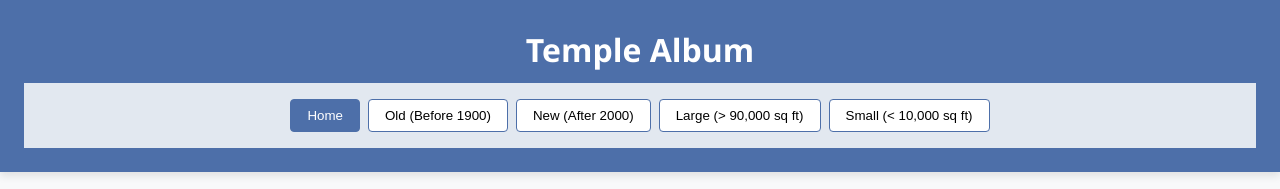
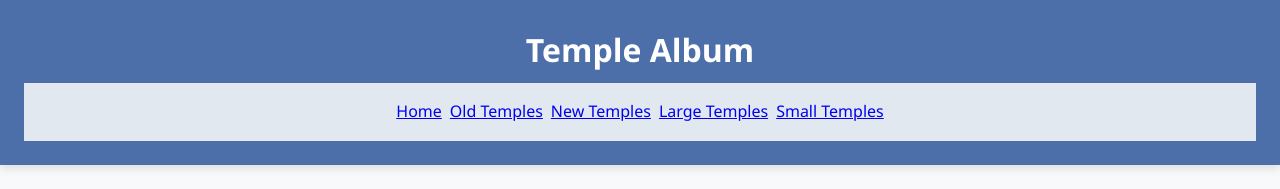
Before and after one commit to Benjaminsoosay/wdd131, a plain HTML site: page filtered-temples.html in a window 1280 px wide. Shown: the top 189 px of the page. Drawn offline with Linux system fonts and the light colour scheme.

Commit message:
Update filtered-temples.html

```diff
--- a/filtered-temples.html
+++ b/filtered-temples.html
@@ -16,11 +16,11 @@
     <h1>Temple Album</h1>
     <nav>
       <ul>
-        <li><button id="home" class="active">Home</button></li>
-        <li><button id="old">Old (Before 1900)</button></li>
-        <li><button id="new">New (After 2000)</button></li>
-        <li><button id="large">Large (&gt; 90,000 sq ft)</button></li>
-        <li><button id="small">Small (&lt; 10,000 sq ft)</button></li>
+        <a href="index.html" class="active">Home</a>
+<a href="old-temples.html">Old Temples</a>
+<a href="new-temples.html">New Temples</a>
+<a href="large-temples.html">Large Temples</a>
+<a href="small-temples.html">Small Temples</a>
       </ul>
     </nav>
   </header>
```
